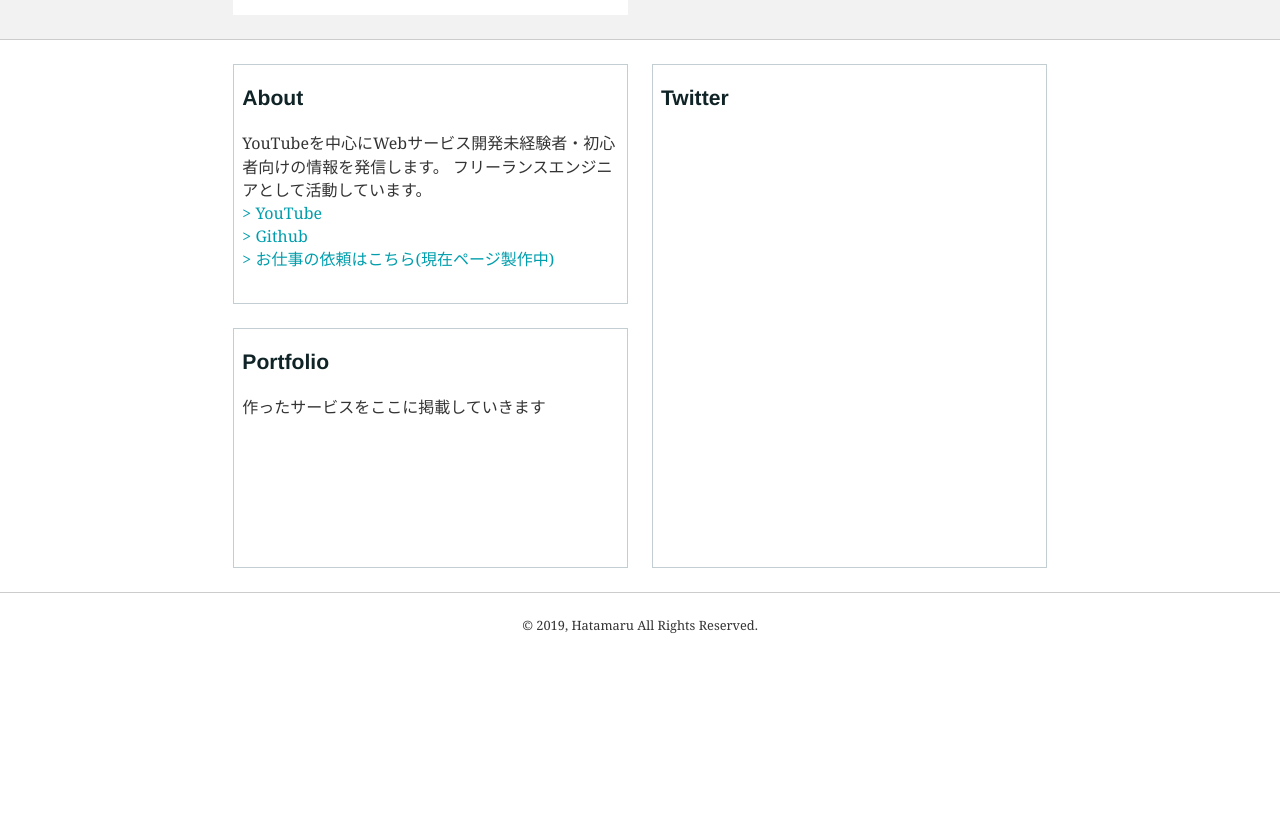
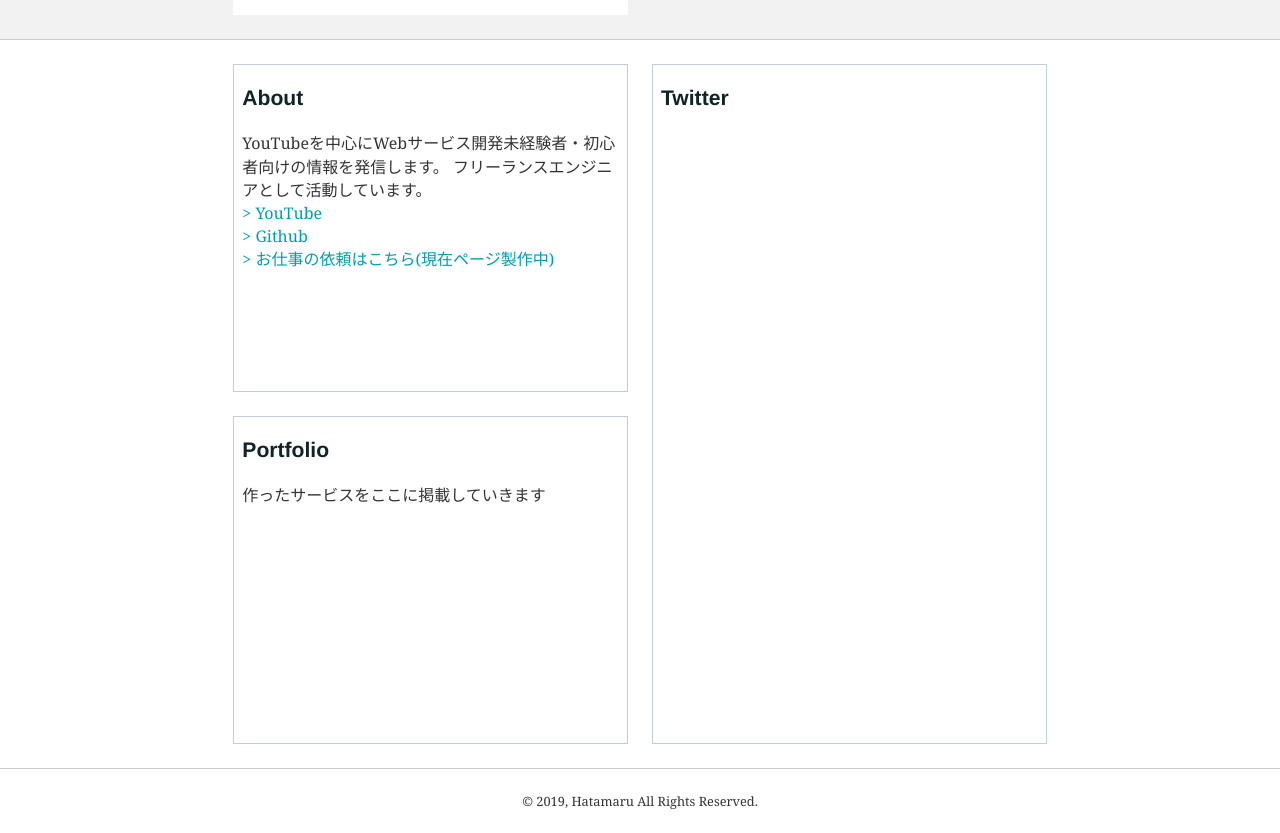
Before and after one commit to hatamaru/blog, a Gatsby site: page / in a window 1280 px wide. Shown: the part 1194-2027 px from the top of the page. Before the commit the page ends 1851 px from the top, so only its background shows below. Built offline with nearby package versions, Linux system fonts and the light colour scheme; Gatsby itself is replaced by a stand-in of ours; some packages are replaced by stand-ins of ours; what typography-theme-github would draw is missing.

Commit message:
footer修正

```diff
--- a/src/components/footer.js
+++ b/src/components/footer.js
@@ -5,9 +5,9 @@
 
 const FooterWrap = styled.div`
   width: 100%;
-  padding: 24px 24px;
+  padding: 24px;
   @media (max-width: 600px) {
-    padding: 0 8px;
+    padding: 8px;
   }
 `
 
@@ -24,7 +24,7 @@
 const About = styled.div`
   border: 1px solid #c3ced2;
   padding: 8px;
-  grid-row: span 3;
+  grid-row: span 4;
   grid-column: 3 / span 4;
   @media (max-width: 960px) {
     grid-column: 1 / span 4;
--- a/src/components/twitter.js
+++ b/src/components/twitter.js
@@ -5,7 +5,7 @@
 const TweetWrap = styled.div`
   border: 1px solid #c3ced2;
   padding: 8px;
-  grid-row: span 6;
+  grid-row: span 8;
   grid-column: 7 / span 4;
   @media (max-width: 960px) {
     grid-column: 5 / span 4;
```
